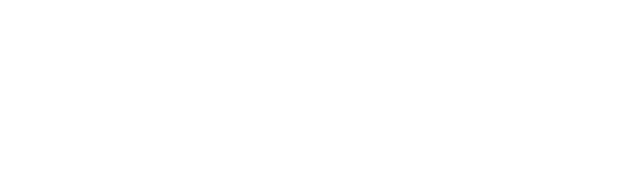
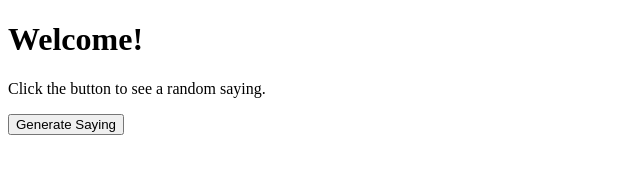
Before and after one commit to astratow/iamback, a plain HTML site: page index.html in a window 1280 px wide. Shown: the whole page, without its empty margins (0-640 px from the left). Drawn offline with Linux system fonts and the light colour scheme.

Commit message:
script update

```diff
--- a/index.html
+++ b/index.html
@@ -1,33 +1,31 @@
 <!DOCTYPE html>
 <html>
 <head>
-
+  <title>Random Saying Generator</title>
   <script>
     const sayings = [
-        " I've returned.",
-        " I'm here again.",
-        " I've come back.",
-        " I've made my way back.",
-        " I've reappeared.",
-        " I'm back in action.",
-        " I've resurfaced.",
-        " I'm back in the game.",
-        " I've returned to the fold.",
-        " I'm back on the scene.",
-        " I'm back",
+      "I've returned.",
+      "I'm here again.",
+      "I've come back.",
+      "I've made my way back.",
+      "I've reappeared.",
+      "I'm back in action.",
+      "I've resurfaced.",
+      "I'm back in the game.",
+      "I've returned to the fold.",
+      "I'm back on the scene.",
+      "I'm back"
     ];
 
-        function getRandomSaying() {
+    function displayRandomSaying() {
       const randomIndex = Math.floor(Math.random() * sayings.length);
-          return sayings[randomIndex];
+      document.getElementById('saying').innerText = sayings[randomIndex];
     }
-
-        // Example usage
-        const randomSaying = getRandomSaying();
-        alert(randomSaying);
   </script>
-
 </head>
 <body>
+  <h1>Welcome!</h1>
+  <p id="saying">Click the button to see a random saying.</p>
+  <button onclick="displayRandomSaying()">Generate Saying</button>
 </body>
 </html>
```
Lines whose indentation alone changed are shown as unchanged.
